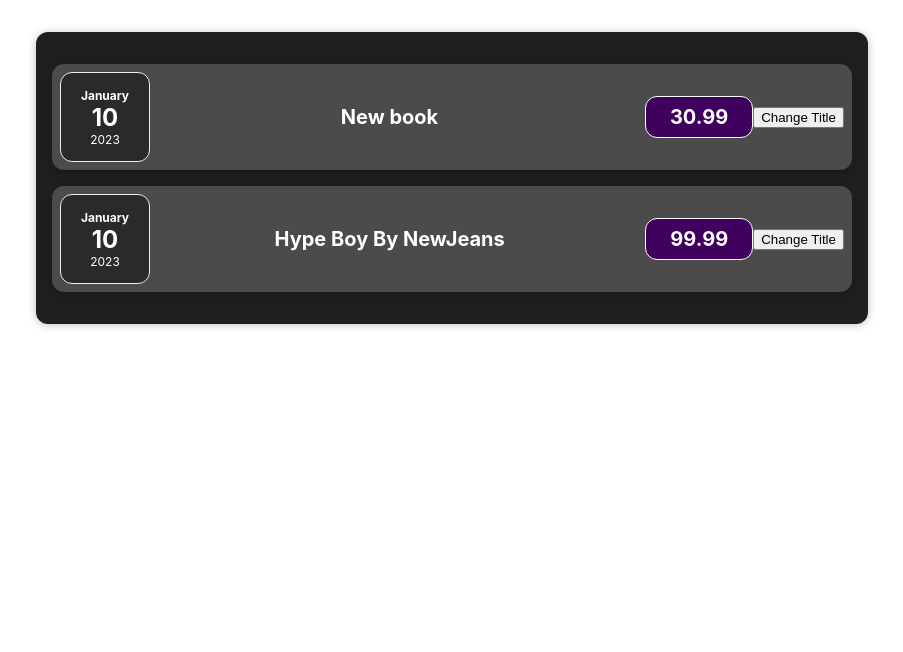
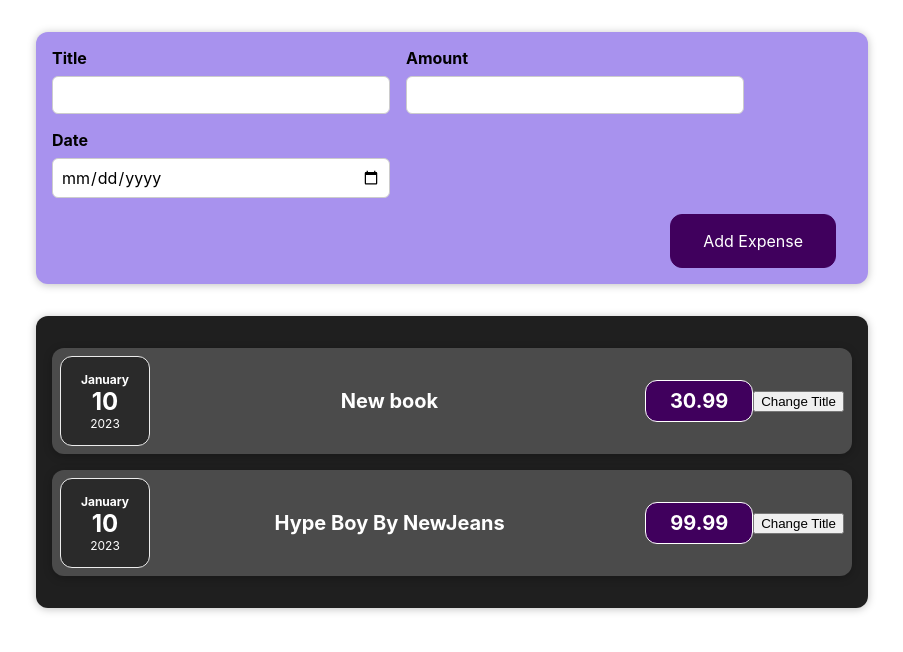
Before and after one commit to TauriSaar/expenses, a React (Create React App) app: page / in a window 1280 px wide. Shown: the top 652 px of the page, without its empty margins (188-1091 px from the left). Built offline with nearby package versions, Linux system fonts and the light colour scheme.

Commit message:
Vormitöötlus

```diff
--- a/src/App.js
+++ b/src/App.js
@@ -1,6 +1,7 @@
 import './App.css';
 
 import Expenses from './components/Expenses/Expenses';
+import NewExpense from "./components/NewExpense/NewExpense";
 
 const App = () => {
     const expenses = [
@@ -17,6 +18,7 @@
     ]
     return (
         <div className="App">
+            <NewExpense></NewExpense>
             <Expenses expenseData={expenses}></Expenses>
         </div>
     );
--- /dev/null
+++ b/src/components/NewExpense/ExpenseForm.css
@@ -0,0 +1,26 @@
+.new-expense__controls {
+    display: flex;
+    flex-wrap: wrap;
+    gap: 1rem;
+    margin-bottom: 1rem;
+    text-align: left;
+}
+
+.new-expense__control label {
+    font-weight: bold;
+    margin-bottom: 0.5rem;
+    display: block;
+}
+
+.new-expense__control input {
+    font: inherit;
+    padding: 0.5rem;
+    border-radius: 6px;
+    border: 1px solid #ccc;
+    width: 20rem;
+    max-width: 100%;
+}
+
+.new-expense__actions {
+    text-align: right;
+}
--- /dev/null
+++ b/src/components/NewExpense/ExpenseForm.js
@@ -0,0 +1,28 @@
+import React from "react";
+import "./ExpenseForm.css";
+
+const ExpenseForm = (props) => {
+    return (
+        <form>
+            <div className="new-expense__controls">
+                <div className="new-expense__control">
+                    <label>Title</label>
+                    <input type="text" />
+                </div>
+                <div className="new-expense__control">
+                    <label>Amount</label>
+                    <input type="number" min="0.01" step="0.01" />
+                </div>
+                <div className="new-expense__control">
+                    <label>Date</label>
+                    <input type="date" min="2023-01-18" max="2025-12-31" />
+                </div>
+            </div>
+            <div className="new-expense__actions">
+                <button type="submit">Add Expense</button>
+            </div>
+        </form>
+    )
+}
+
+export default ExpenseForm;
--- /dev/null
+++ b/src/components/NewExpense/NewExpense.css
@@ -0,0 +1,38 @@
+.new-expense {
+    background-color: #a892ee;
+    padding: 1rem;
+    margin: 2rem auto;
+    width: 50rem;
+    max-width: 95%;
+    border-radius: 12px;
+    text-align: center;
+    box-shadow: 0 1px 8px rgba(0, 0, 0, 0.25);
+}
+
+.new-expense button {
+    font: inherit;
+    cursor: pointer;
+    padding: 1rem 2rem;
+    border: 1px solid #40005d;
+    background-color: #40005d;
+    color: white;
+    border-radius: 12px;
+    margin-right: 1rem;
+}
+
+.new-expense button:hover,
+.new-expense button:active {
+    background-color: #510674;
+    border-color: #510674;
+}
+
+.new-expense button.alternative {
+    color: #220131;
+    border-color: transparent;
+    background-color: transparent;
+}
+
+.new-expense button.alternative:hover,
+.new-expense button.alternative:active {
+    background-color: #ddb3f8;
+}
--- /dev/null
+++ b/src/components/NewExpense/NewExpense.js
@@ -0,0 +1,13 @@
+import React from "react";
+import ExpenseForm from "./ExpenseForm";
+import "./NewExpense.css";
+
+const NewExpense = () => {
+    return (
+        <div className="new-expense">
+            <ExpenseForm></ExpenseForm>
+        </div>
+    )
+}
+
+export default NewExpense;
```
